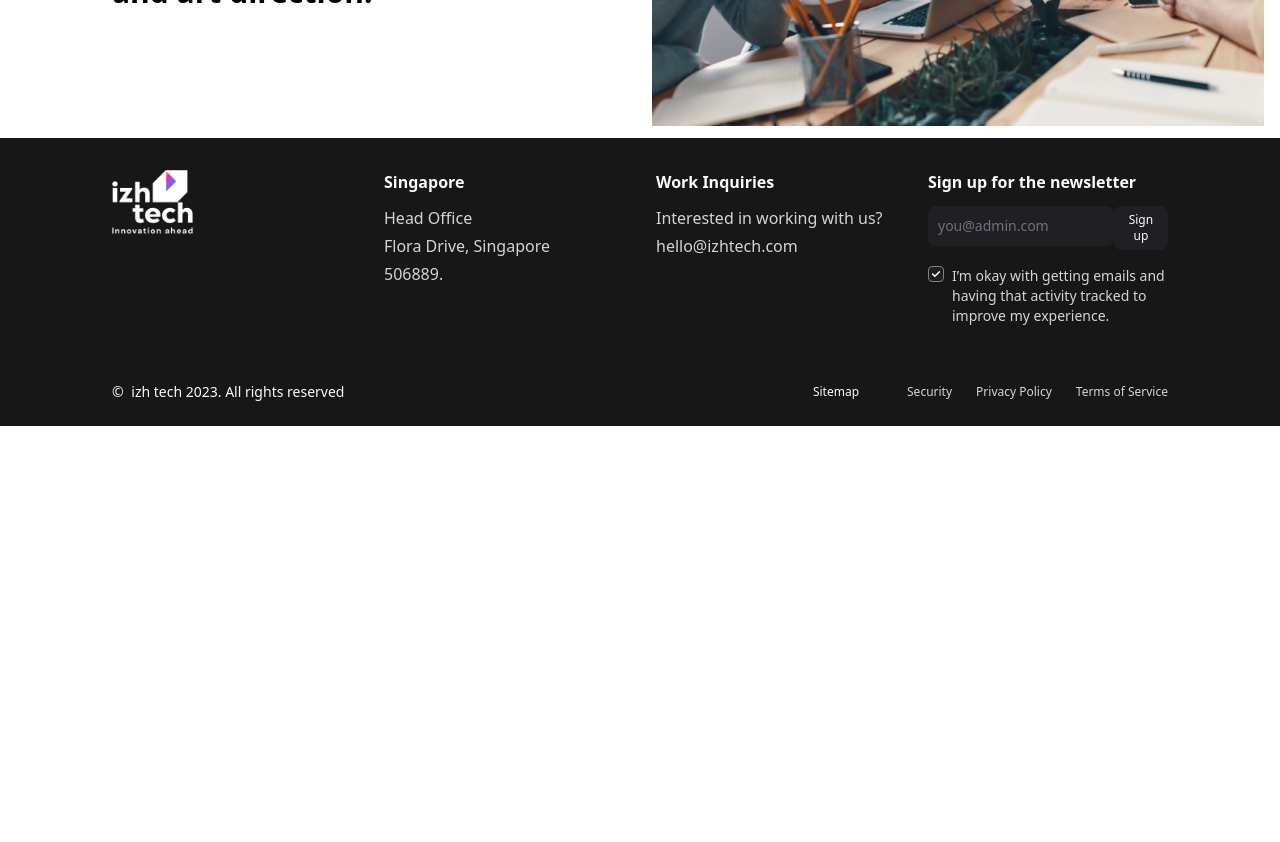
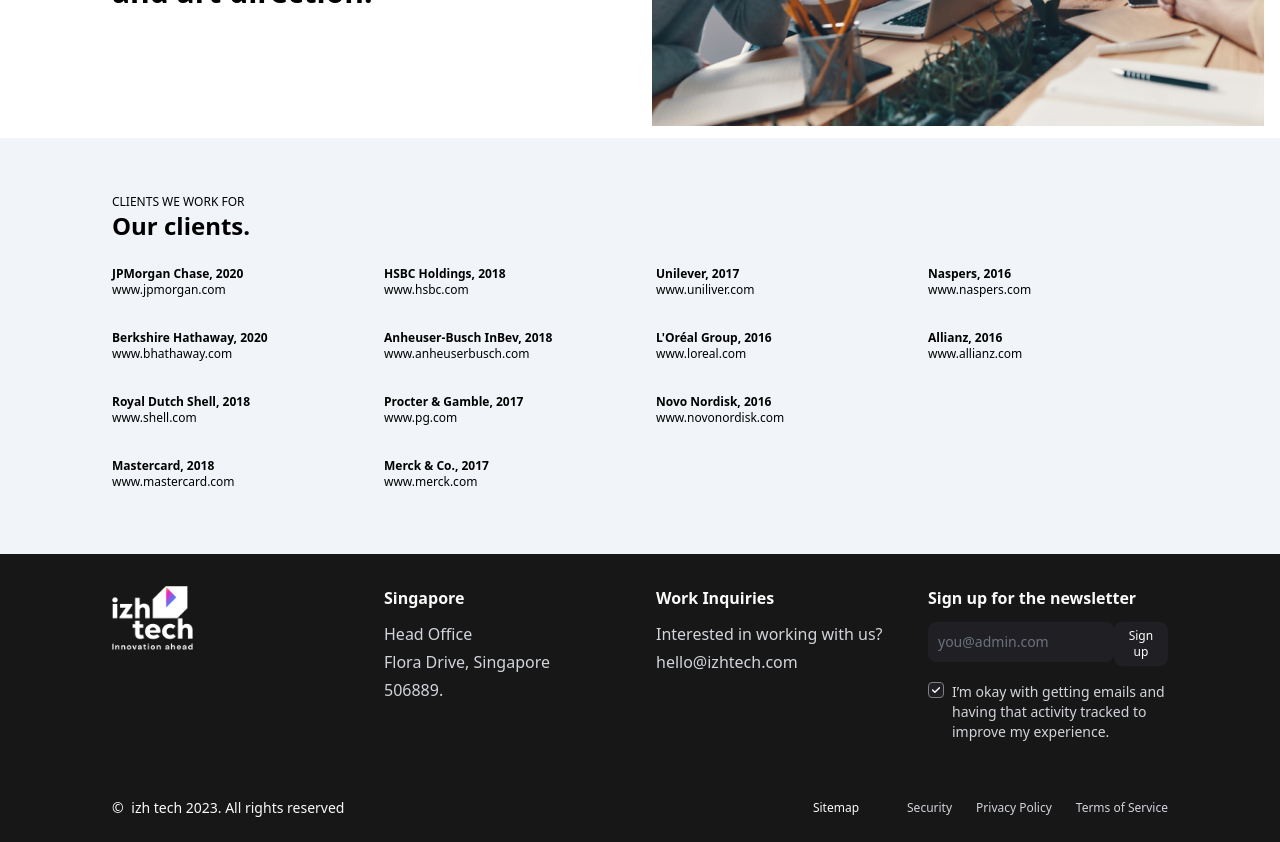
Before and after one commit to RexKnar/izhtech-react-latest, a React (Vite) app: page /about in a window 1280 px wide. Shown: the part 1060-1902 px from the top of the page. Before the commit the page ends 1486 px from the top, so only its background shows below. Built offline with nearby package versions, Linux system fonts and the light colour scheme.

Commit message:
our clients section completed

```diff
--- a/src/pages/about/components/Capabilities.tsx
+++ b/src/pages/about/components/Capabilities.tsx
@@ -11,7 +11,6 @@
                     and art direction.
                 </h1>
             </div>
-
             <div className="flex-1 bg-transparent sm:w-1/2 md:w-full lg:w-full">
                 <img src="images/Aboutpage/img/capabilities.png" alt="Example Image" className="w-full h-auto" />
             </div>
--- /dev/null
+++ b/src/pages/about/components/Ourclients.tsx
@@ -0,0 +1,84 @@
+export default function Ourclients() {
+    return (
+        <section className="px-4 py-8 lg:pb-16 md:pl-28 lg:pl-28 bg-slate-100">
+            <div className="flex flex-col content-center pt-6 pb-6 text-black sm:flex-col md:flex-col lg:flex-row ">
+                <div className="w-1/2">
+                    <p className="text-xs">
+                        CLIENTS WE WORK FOR<br />
+                    </p>
+                    <h1 className="text-2xl font-bold">Our clients.</h1>
+                </div>
+            </div>
+            <div className="flex flex-wrap gap-8 lg:gap-20">
+                <div className="w-full sm:w-1/2 md:w-1/3 lg:w-1/4 xl:w-1/6">
+                    <ul className="space-y-8">
+                        <li>
+                            <h1 className="font-bold text-md lg:text-xs">JPMorgan Chase, 2020</h1>
+                            <p className="text-md lg:text-xs"><a href="https://www.jpmorgan.com" className="text-black">www.jpmorgan.com</a></p>
+                        </li>
+                        <li>
+                            <h1 className="font-bold text-md lg:text-xs">Berkshire Hathaway, 2020</h1>
+                            <p className="text-md lg:text-xs"><a href="https://www.jpmorgan.com" className="text-black">www.bhathaway.com</a></p>
+                        </li>
+                        <li>
+                            <h1 className="font-bold text-md lg:text-xs">Royal Dutch Shell, 2018</h1>
+                            <p className="text-md lg:text-xs"><a href="https://www.jpmorgan.com" className="text-black">www.shell.com</a></p>
+                        </li>
+                        <li>
+                            <h1 className="font-bold text-md lg:text-xs">Mastercard, 2018</h1>
+                            <p className="text-md lg:text-xs"><a href="https://www.jpmorgan.com" className="text-black">www.mastercard.com</a></p>
+                        </li>
+                    </ul>
+                </div>
+                <div className="w-full sm:w-1/2 md:w-1/3 lg:w-1/4 xl:w-1/6">
+                    <ul className="space-y-8">
+                        <li>
+                            <h1 className="font-bold text-md lg:text-xs">HSBC Holdings, 2018</h1>
+                            <p className="text-md lg:text-xs"><a href="https://www.jpmorgan.com" className="text-black">www.hsbc.com</a></p>
+                        </li>
+                        <li>
+                            <h1 className="font-bold text-md lg:text-xs">Anheuser-Busch InBev, 2018</h1>
+                            <p className="text-md lg:text-xs"><a href="https://www.jpmorgan.com" className="text-black">www.anheuserbusch.com</a></p>
+                        </li>
+                        <li>
+                            <h1 className="font-bold text-md lg:text-xs">Procter & Gamble, 2017</h1>
+                            <p className="text-md lg:text-xs"><a href="https://www.jpmorgan.com" className="text-black">www.pg.com</a></p>
+                        </li>
+                        <li>
+                            <h1 className="font-bold text-md lg:text-xs">Merck & Co., 2017</h1>
+                            <p className="text-md lg:text-xs"><a href="https://www.jpmorgan.com" className="text-black">www.merck.com</a></p>
+                        </li>
+                    </ul>
+                </div>
+                <div className="w-full sm:w-1/2 md:w-1/3 lg:w-1/4 xl:w-1/6">
+                    <ul className="space-y-8">
+                        <li>
+                            <h1 className="font-bold text-md lg:text-xs">Unilever, 2017</h1>
+                            <p className="text-md lg:text-xs"><a href="https://www.jpmorgan.com" className="text-black">www.uniliver.com</a></p>
+                        </li>
+                        <li>
+                            <h1 className="font-bold text-md lg:text-xs">L'Oréal Group, 2016</h1>
+                            <p className="text-md lg:text-xs"><a href="https://www.jpmorgan.com" className="text-black">www.loreal.com</a></p>
+                        </li>
+                        <li>
+                            <h1 className="font-bold text-md lg:text-xs">Novo Nordisk, 2016</h1>
+                            <p className="text-md lg:text-xs"><a href="https://www.jpmorgan.com" className="text-black">www.novonordisk.com</a></p>
+                        </li>
+                    </ul>
+                </div>
+                <div className="w-full sm:w-1/2 md:w-1/3 lg:w-1/4 xl:w-1/6">
+                    <ul className="space-y-8">
+                        <li>
+                            <h1 className="font-bold text-md lg:text-xs">Naspers, 2016</h1>
+                            <p className="text-md lg:text-xs"><a href="https://www.jpmorgan.com" className="text-black">www.naspers.com</a></p>
+                        </li>
+                        <li>
+                            <h1 className="font-bold text-md lg:text-xs">Allianz, 2016</h1>
+                            <p className="text-md lg:text-xs"><a href="https://www.jpmorgan.com" className="text-black">www.allianz.com</a></p>
+                        </li>
+                    </ul>
+                </div>
+            </div>
+        </section>
+    );
+}
--- a/src/pages/about/index.tsx
+++ b/src/pages/about/index.tsx
@@ -1,6 +1,7 @@
 import Aboutus from "./components/Aboutus";
 import Banner from "./components/Banner";
 import Capabilities from "./components/Capabilities";
+import Ourclients from "./components/Ourclients";
 export  default function About(){
 
     return (
@@ -8,6 +9,7 @@
        <Aboutus />
        <Banner />
        <Capabilities/>
+       <Ourclients/>
        </>
     )
 }
```
